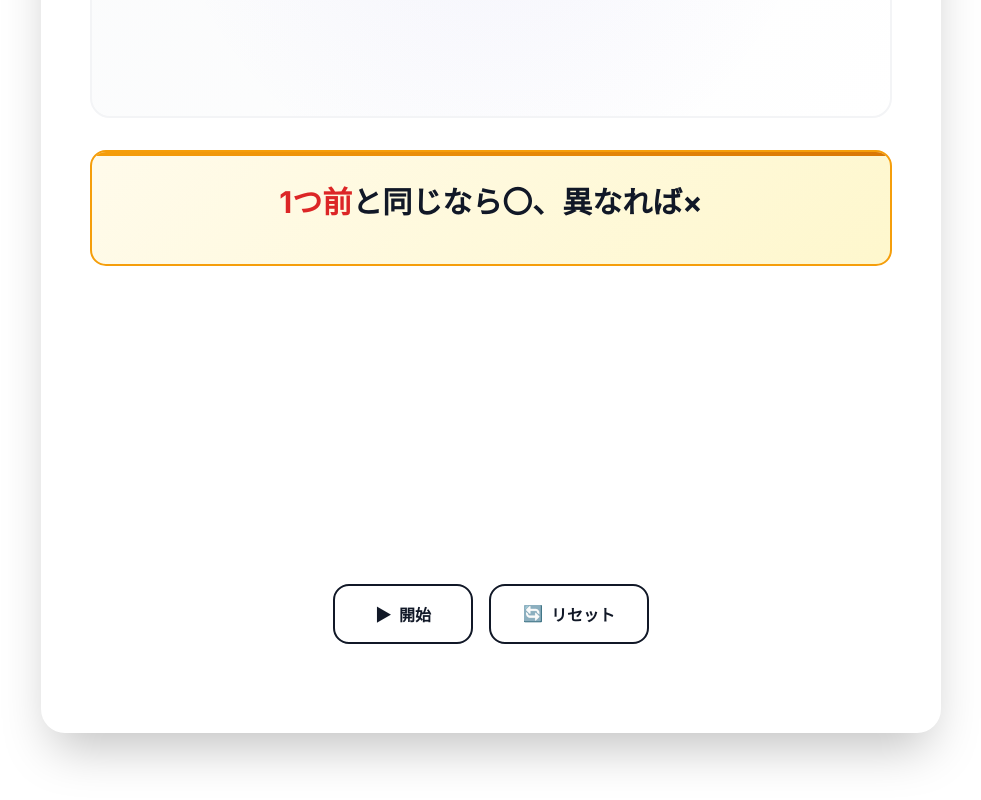
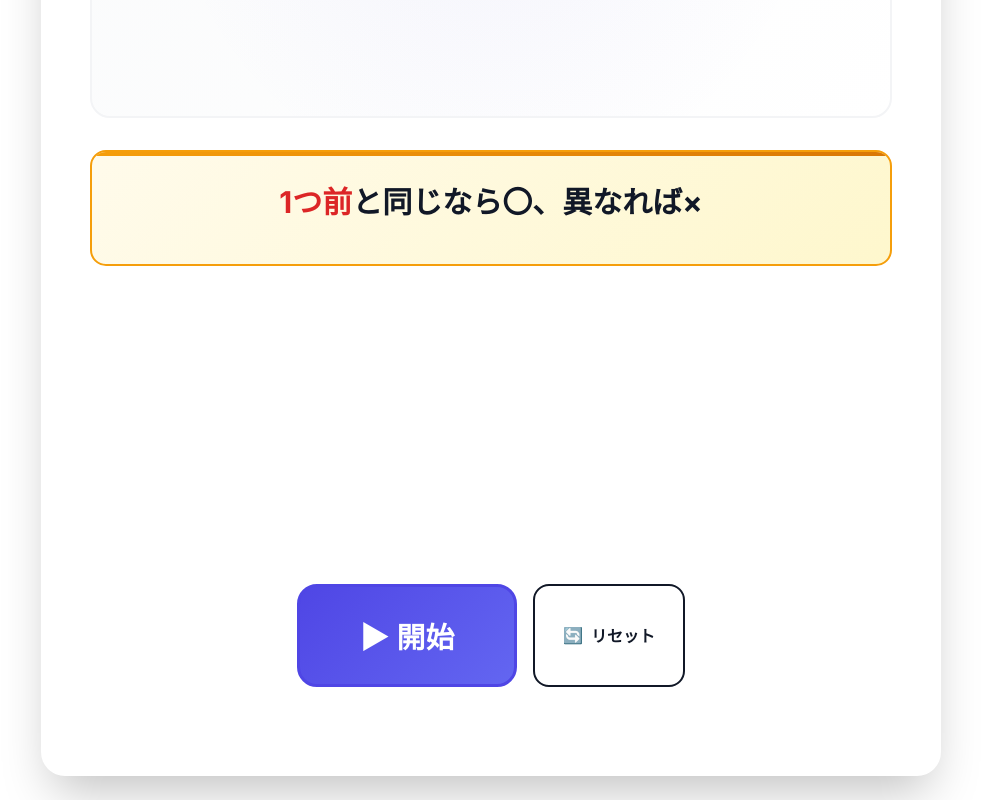
Before and after one commit to bsprdevtools/nback-training, a plain HTML site: page index.html in a window 1280 px wide. Shown: the part 993-1793 px from the top of the page, without its empty margins (149-1130 px from the left). Before the commit the page ends 1750 px from the top, so only its background shows below. Drawn offline with Linux system fonts and the light colour scheme.

Commit message:
Update index.html

```diff
--- a/index.html
+++ b/index.html
@@ -654,7 +654,7 @@
             align-items: center;
             justify-content: center;
             gap: 8px;
-            padding: 16px 32px;
+            padding: 14px 28px;
             border: 2px solid var(--gray-900);
             border-radius: var(--border-radius-lg);
             background: var(--white);
@@ -665,9 +665,22 @@
             transition: none;
             position: relative;
             overflow: hidden;
-            min-width: 140px;
+            min-width: 120px;
             touch-action: manipulation;
             -webkit-tap-highlight-color: transparent;
+        }
+
+        /* 開始ボタン - 高齢者向けに大きく */
+        .control-button.start {
+            padding: 28px 56px;
+            font-size: 1.8rem;
+            font-weight: 700;
+            min-width: 220px;
+            min-height: 80px;
+            border: 3px solid var(--primary-600);
+            background: linear-gradient(135deg, var(--primary-600), var(--primary-500));
+            color: var(--white);
+            border-radius: var(--border-radius-xl);
         }
 
         .control-button:active {
```
